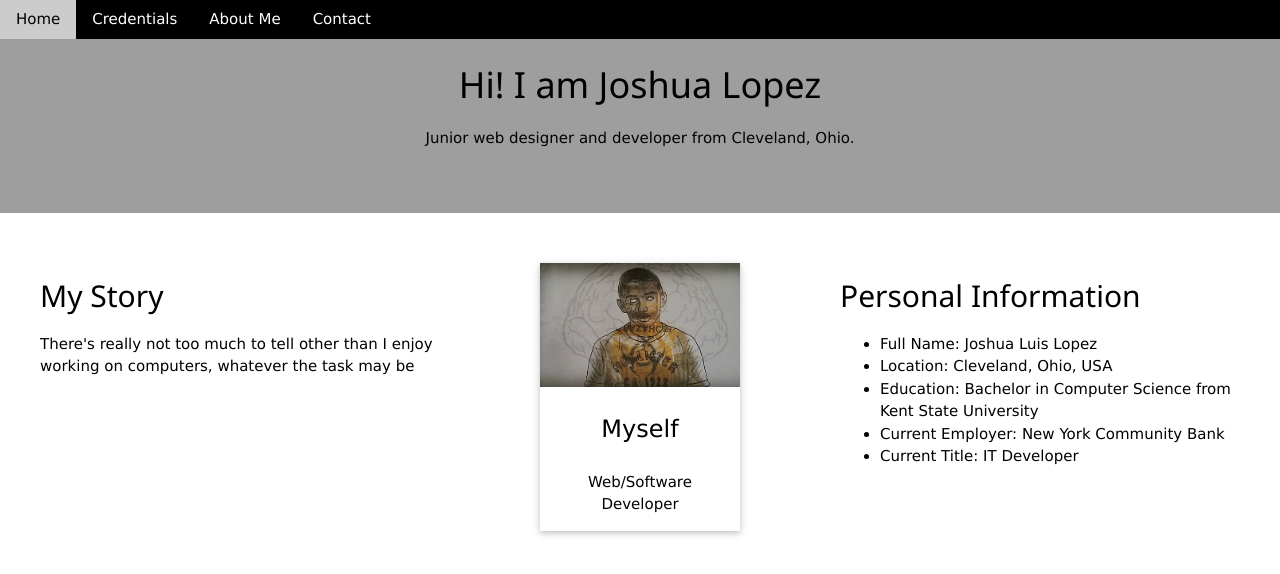
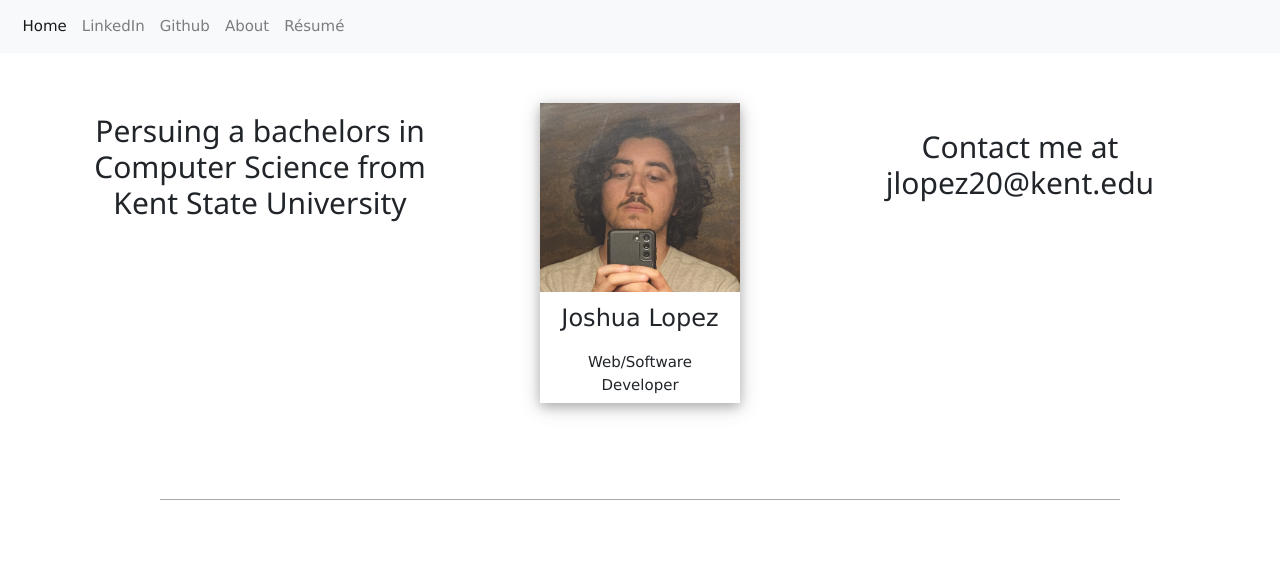
Before and after one commit to jlopez0501/jlopez0501.github.io, a plain HTML site: page index.html in a window 1280 px wide. Drawn offline with nearby package versions, Linux system fonts and the light colour scheme.

Commit message:
Moving code from Dev_Index to main index

```diff
--- a/index.html
+++ b/index.html
@@ -1,56 +1,67 @@
-<!DOCTYPE html>
-<html lang="En">
+<!doctype html>
+<html lang="en">
   <head>
+    <!-- Required meta tags -->
     <title>Joshua Lopez</title>
     <meta charset="utf-8">
+    <meta name="viewport" content="width=device-width, initial-scale=1">
+
+    <!-- Custom styles -->
+    <link rel="stylesheet" href="/css/mystyle.css">
+
+    <!-- Bootstrap CSS -->
+    <link rel="stylesheet" href="https://cdn.jsdelivr.net/npm/bootstrap@4.4.1/dist/css/bootstrap.min.css" integrity="sha384-Vkoo8x4CGsO3+Hhxv8T/Q5PaXtkKtu6ug5TOeNV6gBiFeWPGFN9MuhOf23Q9Ifjh" crossorigin="anonymous">
+
+    <!-- W3 CSS -->
     <link rel="stylesheet" href="https://www.w3schools.com/w3css/4/w3.css">
-        <meta name="viewport" content="width=device-width, initial-scale=1">
-        <link rel="stylesheet" href="css\mystyle.css">
-        <script src="https://www.w3schools.com/lib/w3.js"></script>
 </head>
   <body>
-        <!-- Navigation Bar -->
-        <div class="w3-top w3-bar w3-black">
-            <a href="index.html" class="w3-bar-item w3-button">Home</a>
-            <a href="pages\credentials.html" class="w3-bar-item w3-button">Credentials</a>
-            <a href="pages\aboutme.html" class="w3-bar-item w3-button">About Me</a>
-            <a href="pages\contact.html" class="w3-bar-item w3-button">Contact</a>
-        </div>
-        <!-- Top Container -->
-        <div class="w3-container w3-gray w3-padding-48 w3-center">
-            <h1>Hi! I am Joshua Lopez</h1>
-            <p>Junior web designer and developer from Cleveland, Ohio.</p>
-
-        </div>
+    <!-- Grey with black text -->
+    <nav class="navbar navbar-expand-sm bg-light navbar-light">
+        <ul class="navbar-nav">
+            <li class="nav-item active">
+                <a class="nav-link" href="#">Home</a>
+            </li>
+            <li class="nav-item">
+                <a class="nav-link" href="https://www.linkedin.com/in/jlopez20" target="_blank" rel="noreferrer noopener">LinkedIn</a>
+            </li>
+            <li class="nav-item">
+                <a class="nav-link" href="https://github.com/1ValidUser" target="_blank" rel="noreferrer noopener">Github</a>
+            </li>
+            <li class="nav-item">
+                <a class="nav-link" href="#" target="_blank" rel="noreferrer noopener">About</a>
+            </li>
+            <li class="nav-item">
+                <a class="nav-link" href="../files/Joshua Lopez - Resume.pdf" target="_blank" rel="noreferrer noopener">Résumé</a>
+            </li>
+        </ul>
+    </nav>
     <!-- Main Body Portion -->
     <div class="flex-container">
-            <div class="left-box">
-                <h2>My Story</h2>
-                <p>There's really not too much to tell other than I enjoy working on computers, whatever the task may be</p>
+        <div class="left-box mx-auto w3-margin-bottom w3-animate-bottom-slow w3-animate-bottom">
+            <h2 style="text-align: center;">Persuing a bachelors in Computer Science from <br>Kent State University</h2>
         </div>
         <div class="middle-box">
             <!-- Profile Card-->
-                <div class="w3-card" style="width: 200px">
-                    <img src="images\portfolio.jpg" style="width: 100%;">
+            <div class="w3-card-4" style="width: 200px; height: 300px;">
+                <img src="/images/avatar (2).jpg" style="width: 100%;" alt="photo of myself">
                 <div class="w3-container w3-center">
-                        <p class="w3-xlarge">Myself</p>
+                    <p class="w3-xlarge" style="padding-top: 5%;">Joshua Lopez</p>
                     <p>Web/Software Developer</p>
                 </div>
             </div>
         </div>
-            <div class="right-box">
-                <h2>Personal Information</h2>
-                <ul>
-                    <li>Full Name:          Joshua Luis Lopez</li>
-                    <li>Location:           Cleveland, Ohio, USA</li>
-                    <li>Education:          Bachelor in Computer Science from Kent State University</li>
-                    <li>Current Employer:   New York Community Bank</li>
-                    <li>Current Title:      IT Developer</li>
-                </ul>
+        <div class="right-box mx-auto w3-margin-top w3-animate-bottom-slow w3-animate-bottom">
+            <h2 style="text-align: center;">Contact me at jlopez20@kent.edu</h2>
         </div>
     </div>
+    <hr style="width: 75%; margin:auto; margin-top:1in; border-color: darkgray;">
+
+    <!-- Optional JavaScript -->
+    <!-- jQuery first, then Popper.js, then Bootstrap JS -->
+    <script src="https://code.jquery.com/jquery-3.4.1.slim.min.js" integrity="sha384-J6qa4849blE2+poT4WnyKhv5vZF5SrPo0iEjwBvKU7imGFAV0wwj1yYfoRSJoZ+n" crossorigin="anonymous"></script>
+    <script src="https://cdn.jsdelivr.net/npm/popper.js@1.16.0/dist/umd/popper.min.js" integrity="sha384-Q6E9RHvbIyZFJoft+2mJbHaEWldlvI9IOYy5n3zV9zzTtmI3UksdQRVvoxMfooAo" crossorigin="anonymous"></script>
+    <script src="https://cdn.jsdelivr.net/npm/bootstrap@4.4.1/dist/js/bootstrap.min.js" integrity="sha384-wfSDF2E50Y2D1uUdj0O3uMBJnjuUD4Ih7YwaYd1iqfktj0Uod8GCExl3Og8ifwB6" crossorigin="anonymous"></script>
+    <script src="https://www.w3schools.com/lib/w3.js"></script>
   </body>
-    <footer class="w3-bottom w3-bar b3-black">
-
-    </footer>
 </html>
```
Also changed, not shown: dev/dev_index.html (+4 -4 lines), 1 other file. Lines whose indentation alone changed are shown as unchanged.
